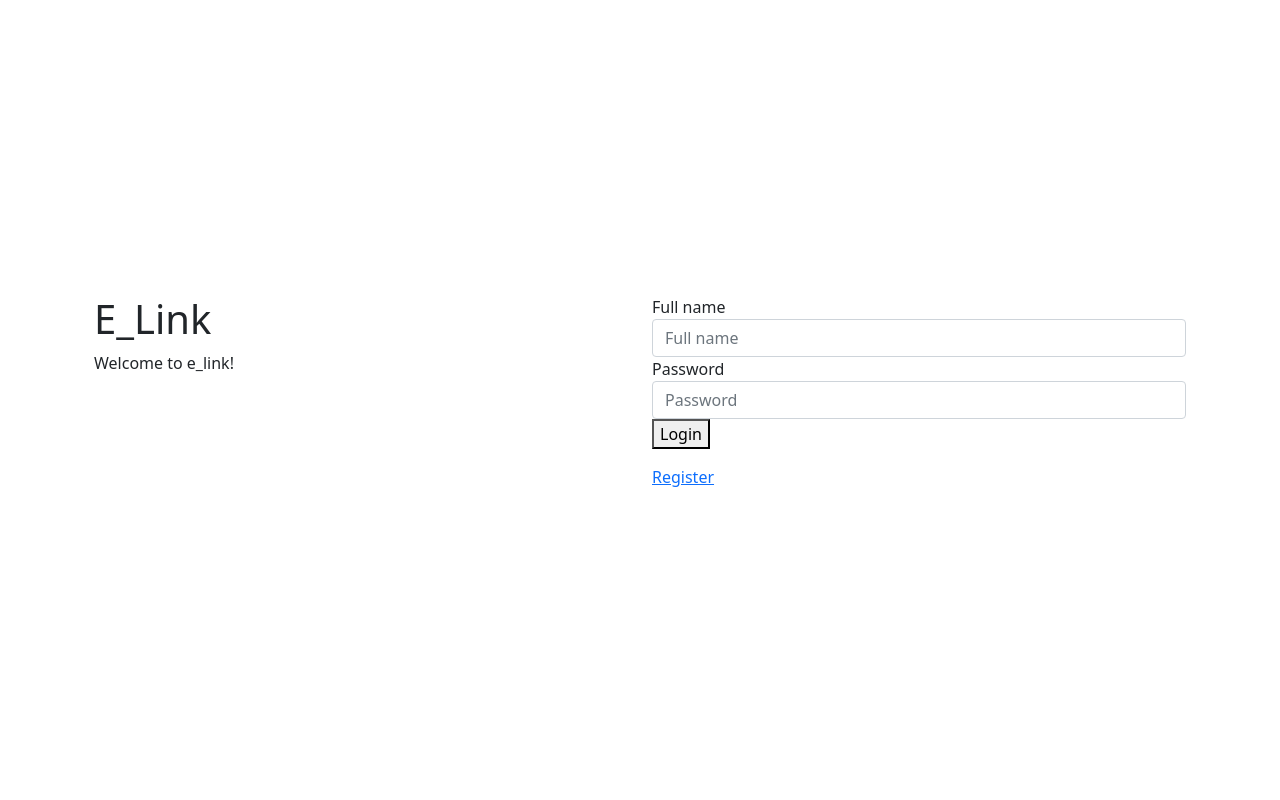
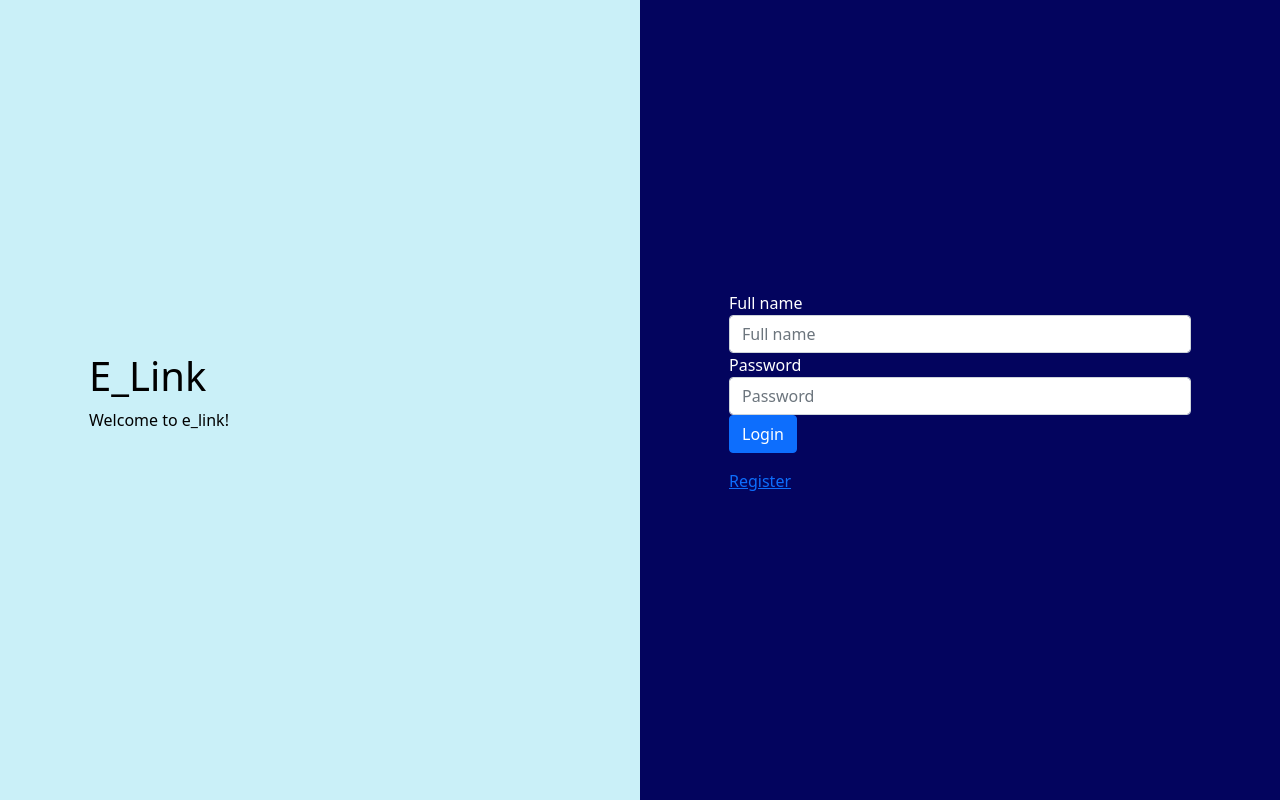
Before and after one commit to JackyFWong/linkr, a Flask app: page / in a window 1280 px wide. Run offline with Flask 2, Linux system fonts and the light colour scheme; some libraries are stand-ins or nearby versions.

Commit message:
index.html styling

```diff
--- a/backend/static/css/styles.css
+++ b/backend/static/css/styles.css
@@ -1,3 +1,13 @@
+:root {
+    --c0: #03045E;
+    --c1: #0077B6;
+    --c2: #00B4D8;
+    --c3: #90E0EF;
+    --c4: #CAF0F8;
+    --textdark: #000;
+    --textlight: #FFF;
+}
+
 html, body {
     margin: 0;
     padding: 0;
@@ -5,16 +15,17 @@ html, body {
     width: 100vw;
 }
 
-.full-height {
-    height: 100%;
+#login-left {
+    background-color: var(--c4);
+    color: var(--textdark);
 }
 
-.login-wrapper {
-    display: flex;
-    justify-content: center;
-    align-items: center;
+#login-right {
+    background-color: var(--c0);
+    color: var(--textlight);
 }
 
-.login-row {
-    width: 100%;
+.login-format {
+    width: 75%;
+    max-width: 500px;
 }
--- a/backend/templates/pages/index.html
+++ b/backend/templates/pages/index.html
@@ -1,13 +1,16 @@
 {% extends "template.html" %}
 
 {% block content %}
-<div class="container full-height login-wrapper">
-    <div class="row login-row">
-        <div class="col">
+<div class="w-100 h-100">
+    <div class="row w-100 h-100 p-0 m-0">
+        <div id="login-left" class="w-50 h-100 col d-flex justify-content-center align-self-center">
+            <div class="justify-content-center align-self-center login-format">
                 <h1>E_Link</h1>
                 <p>Welcome to e_link!</p>
             </div>
-        <div class="col">
+        </div>
+        <div id="login-right" class="w-50 h-100 col d-flex justify-content-center align-self-center">
+            <div class="justify-content-center align-self-center login-format">
                 <form>
                     <div class="form-group">
                         <label for="full_name">Full name</label>
@@ -15,12 +18,13 @@
                     </div>
                     <div class="form-group">
                         <label for="password">Password</label>
-                    <input id="password" name="password" type="text" class="form-control" placeholder="Password">
+                        <input id="password" name="password" type="password" class="form-control" placeholder="Password">
                     </div>
-                <button type="submit">Login</button>
+                    <button class="btn btn-primary" type="submit">Login</button>
                 </form>
                 <p><a href="signup">Register</a></p>
             </div>
         </div>
     </div>
+</div>
 {% endblock %}
```
Lines whose indentation alone changed are shown as unchanged.
